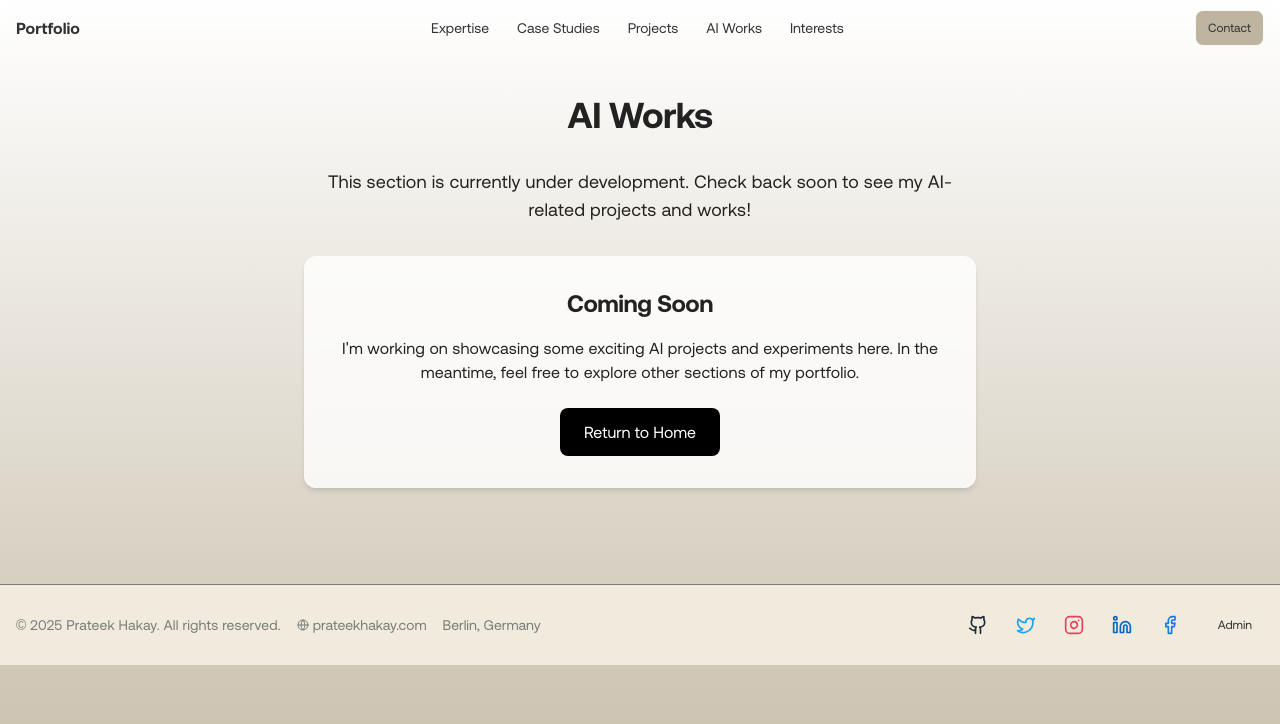
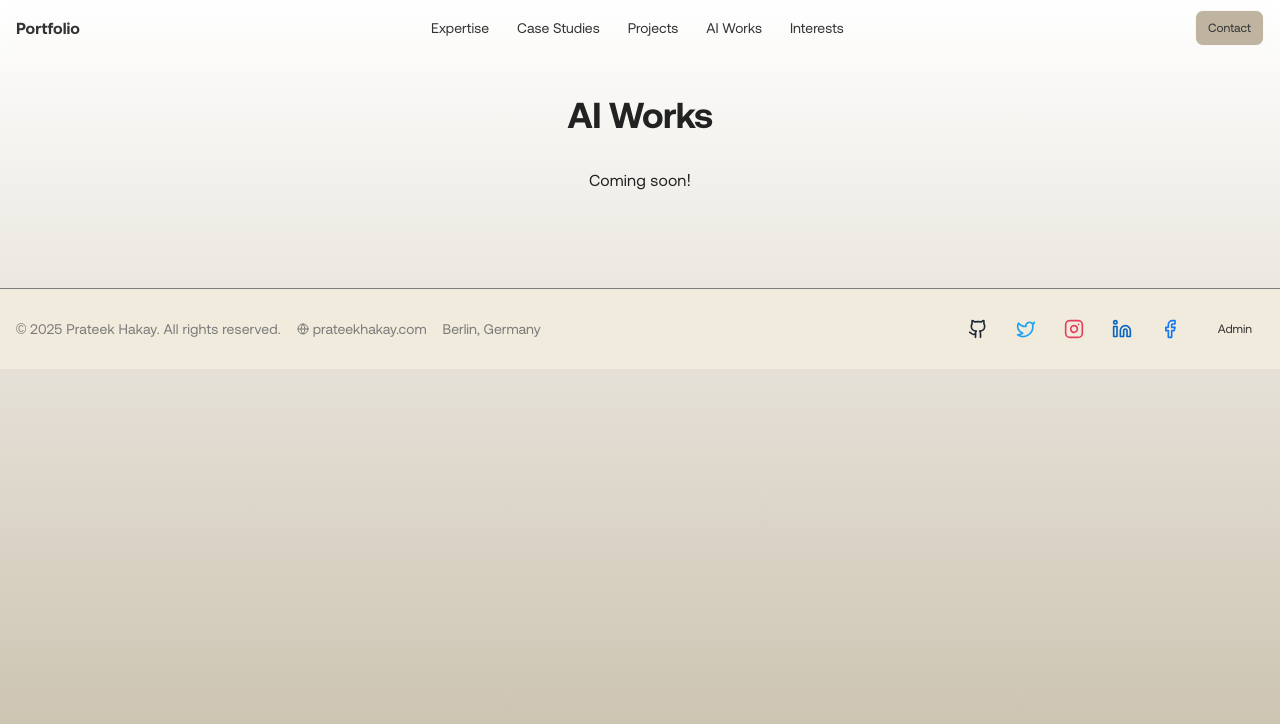
Before and after one commit to prateekh777/professional-website, a Next.js app: page /ai-works in a window 1280 px wide. Shown: the top 724 px of the page. Built offline with nearby package versions, Linux system fonts and the light colour scheme.

Commit message:
Vercel fixing AI Works Page V2

```diff
--- /dev/null
+++ b/app/ai-works/page.js
@@ -0,0 +1,8 @@
+export default function AIWorks() {
+  return (
+    <div className="container mx-auto py-16 px-4">
+      <h1 className="text-4xl font-bold text-center mb-8">AI Works</h1>
+      <p className="text-center">Coming soon!</p>
+    </div>
+  );
+}
```
